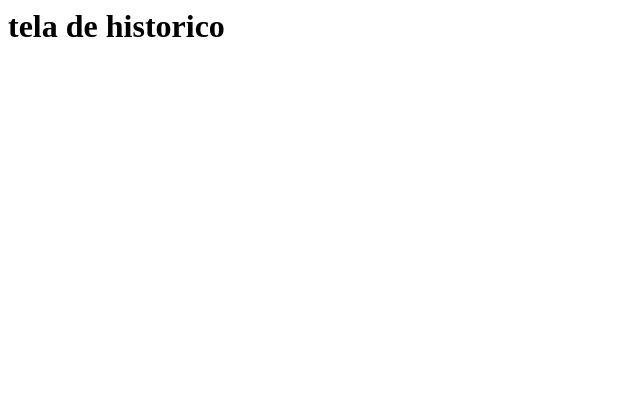
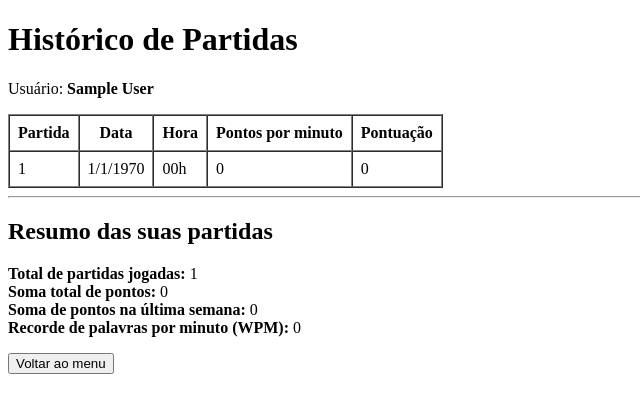
Before and after one commit to CalebeCarozzi/jogo_digitacao_web1, a PHP site: page /history.php in a window 1280 px wide. Shown: the top 413 px of the page, without its empty margins (0-640 px from the left). Run offline with PHP 8.4, Linux system fonts and the light colour scheme; the visitor is signed in with stand-in values (Sample User, id 1); tables that the repository leaves empty or names only in its code hold one stand-in row (values such as "Sample post").

Commit message:
Feat: Adicionando tela historico (PHP e HTML)

```diff
--- a/history.php
+++ b/history.php
@@ -1,5 +1,150 @@
 <?php
+require_once 'force_authenticate.php';
+require_once 'functions_db.php';
 
-echo "<h1> tela de historico </h1>"
+$usuario_id = (int) $_SESSION['user_id'];
 
+if (isset($_SESSION['user_name'])) {
+    $nome_usuario = $_SESSION['user_name'];
+} else {
+    $nome_usuario = "Jogador";
+}
+
+$conn = connect_db();
+if (!$conn) {
+    die("Erro ao conectar ao banco de dados.");
+}
+
+$sql = "SELECT id, wpm, pontuacao, data_partida
+        FROM partidas
+        WHERE usuario_id = $usuario_id
+        ORDER BY data_partida DESC";
+
+$result_partidas = mysqli_query($conn, $sql);
+
+if (!$result_partidas) {
+    die("Erro ao buscar partidas: " . mysqli_error($conn));
+}
+
+$sql = "SELECT
+        COALESCE(SUM(pontuacao), 0) AS total_pontos,
+        COALESCE(MAX(wpm), 0) AS recorde_wpm,
+        COUNT(*) AS total_partidas
+        FROM partidas
+        WHERE usuario_id = $usuario_id";
+
+$result_totais = mysqli_query($conn, $sql);
+
+if (!$result_totais) {
+    die("Erro ao buscar totais: " . mysqli_error($conn));
+}
+
+$totais = mysqli_fetch_assoc($result_totais);
+
+$total_pontos   = (int) $totais['total_pontos'];
+$recorde_wpm    = (int) $totais['recorde_wpm'];
+$total_partidas = (int) $totais['total_partidas'];
+
+
+$sql = "SELECT COALESCE(SUM(pontuacao), 0) AS total_semana
+        FROM partidas
+        WHERE usuario_id = $usuario_id
+        AND data_partida >= (NOW() - INTERVAL 1 HOUR)";
+
+$result_semana = mysqli_query($conn, $sql);
+
+if (!$result_semana) {
+    die("Erro ao buscar pontuação semanal: " . mysqli_error($conn));
+}
+
+$semana = mysqli_fetch_assoc($result_semana);
+$total_semana = (int) $semana['total_semana'];
+
+close_db($conn);
 ?>
+<!DOCTYPE html>
+<html lang="pt-BR">
+
+<head>
+    <meta charset="UTF-8">
+    <title>Histórico de Partidas - Jogo Digitação</title>
+</head>
+
+<body>
+
+    <h1>Histórico de Partidas</h1>
+
+    <p>
+        Usuário:
+        <strong><?php echo htmlspecialchars($nome_usuario); ?></strong>
+    </p>
+
+    <?php if ($total_partidas === 0): ?>
+        <p>Você ainda não jogou nenhuma partida.</p>
+        <button type="button" onclick="window.location.href='game.php'">
+            Jogar uma partida
+        </button>
+
+    <?php else: ?>
+
+        <table border="1" cellpadding="8" cellspacing="0">
+            <thead>
+                <tr>
+                    <th>Partida</th>
+                    <th>Data</th>
+                    <th>Hora</th>
+                    <th>Pontos por minuto</th>
+                    <th>Pontuação</th>
+                </tr>
+            </thead>
+            <tbody>
+                <?php
+                $contador = 1;
+
+                while ($partida = mysqli_fetch_assoc($result_partidas)):
+                    $timestamp = strtotime($partida['data_partida']);
+                    $data_formatada = date('j/n/Y', $timestamp);
+                    $hora_formatada = date('H', $timestamp) . "h";
+                ?>
+                    <tr>
+                        <td><?php echo $contador; ?></td>
+                        <td><?php echo $data_formatada; ?></td>
+                        <td><?php echo $hora_formatada; ?></td>
+                        <td><?php echo (int) $partida['wpm']; ?></td>
+                        <td><?php echo (int) $partida['pontuacao']; ?></td>
+                    </tr>
+                <?php
+                    $contador++;
+                endwhile;
+                ?>
+            </tbody>
+        </table>
+
+        <hr>
+
+        <h2>Resumo das suas partidas</h2>
+        <p>
+            <strong>Total de partidas jogadas:</strong>
+            <?php echo $total_partidas; ?>
+            <br>
+            <strong>Soma total de pontos:</strong>
+            <?php echo $total_pontos; ?>
+            <br>
+            <strong>Soma de pontos na última semana:</strong>
+            <?php echo $total_semana; ?>
+            <br>
+            <strong>Recorde de palavras por minuto (WPM):</strong>
+            <?php echo $recorde_wpm; ?>
+        </p>
+
+    <?php endif; ?>
+
+    <p>
+        <button type="button" onclick="window.location.href='index.php'">
+            Voltar ao menu
+        </button>
+    </p>
+
+</body>
+
+</html>
```
